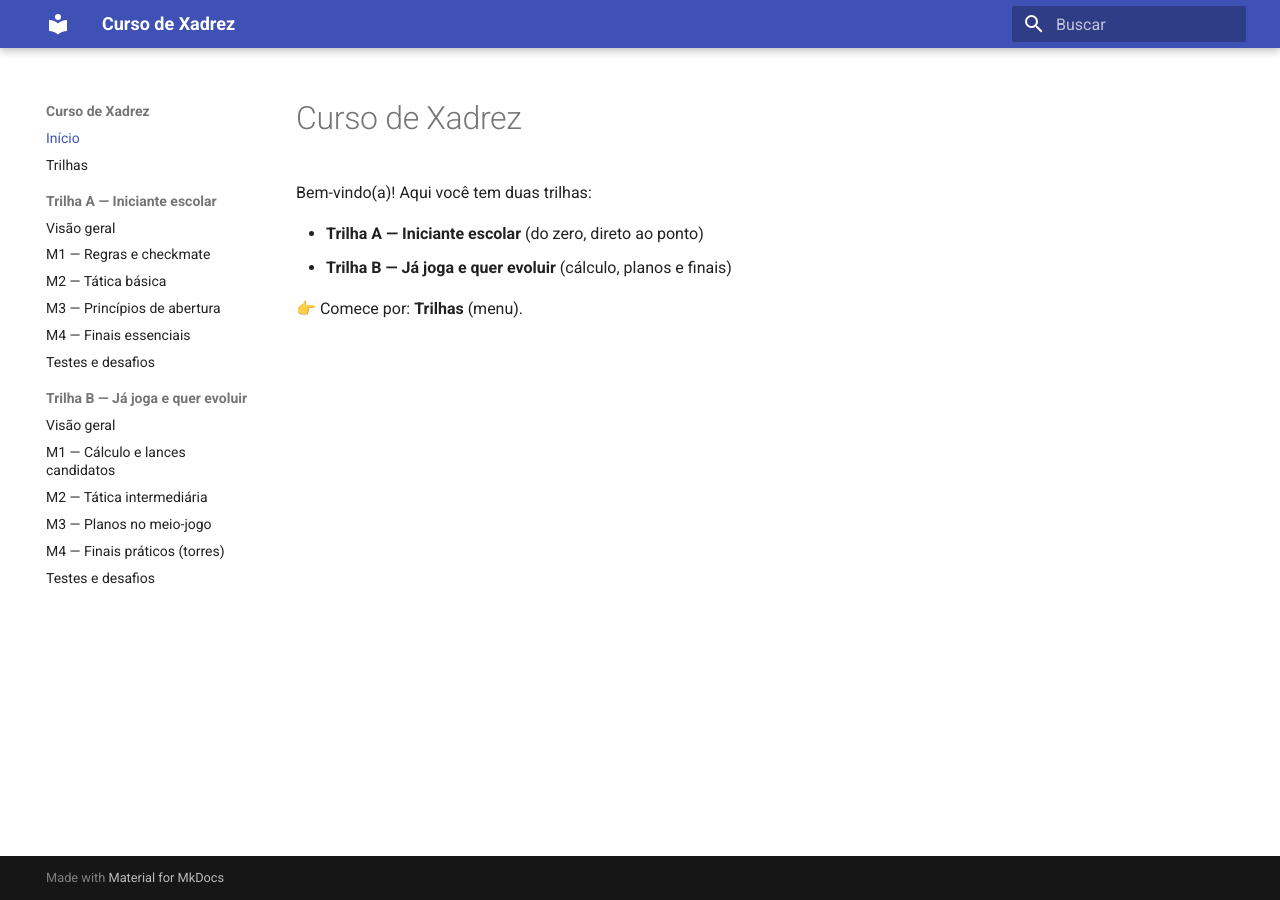
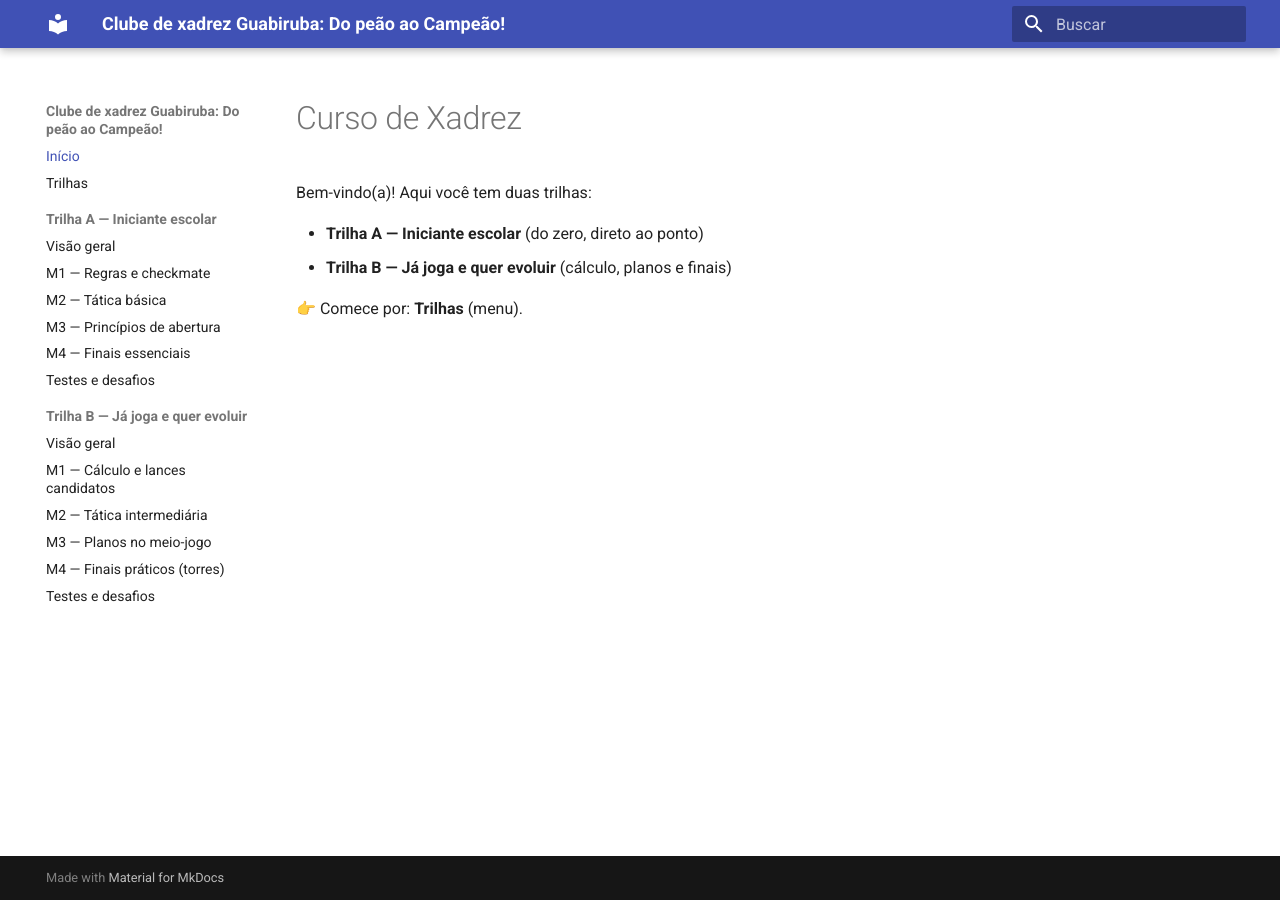
Before and after one commit to douglasvieiradossantos/Clube-de-xadrez-Guabiruba-Do-pe-o-ao-campe-o, an MkDocs documentation site: the page built from docs/index.md, in a window 1280 px wide. Built offline with MkDocs 1.6.1 and Material for MkDocs 9.7.7, drawn with Linux system fonts in a browser that asks for light colours.

Commit message:
Update site name in mkdocs configuration

```diff
--- a/mkdocs.yml
+++ b/mkdocs.yml
@@ -1,4 +1,4 @@
-site_name: "Curso de Xadrez"
+site_name: "Clube de xadrez Guabiruba: Do peão ao Campeão!"
 site_url: "https://douglasvieiradossantos.github.io/Clube-de-xadrez-Guabiruba-Do-pe-o-ao-campe-o/"
 
 theme:
```
